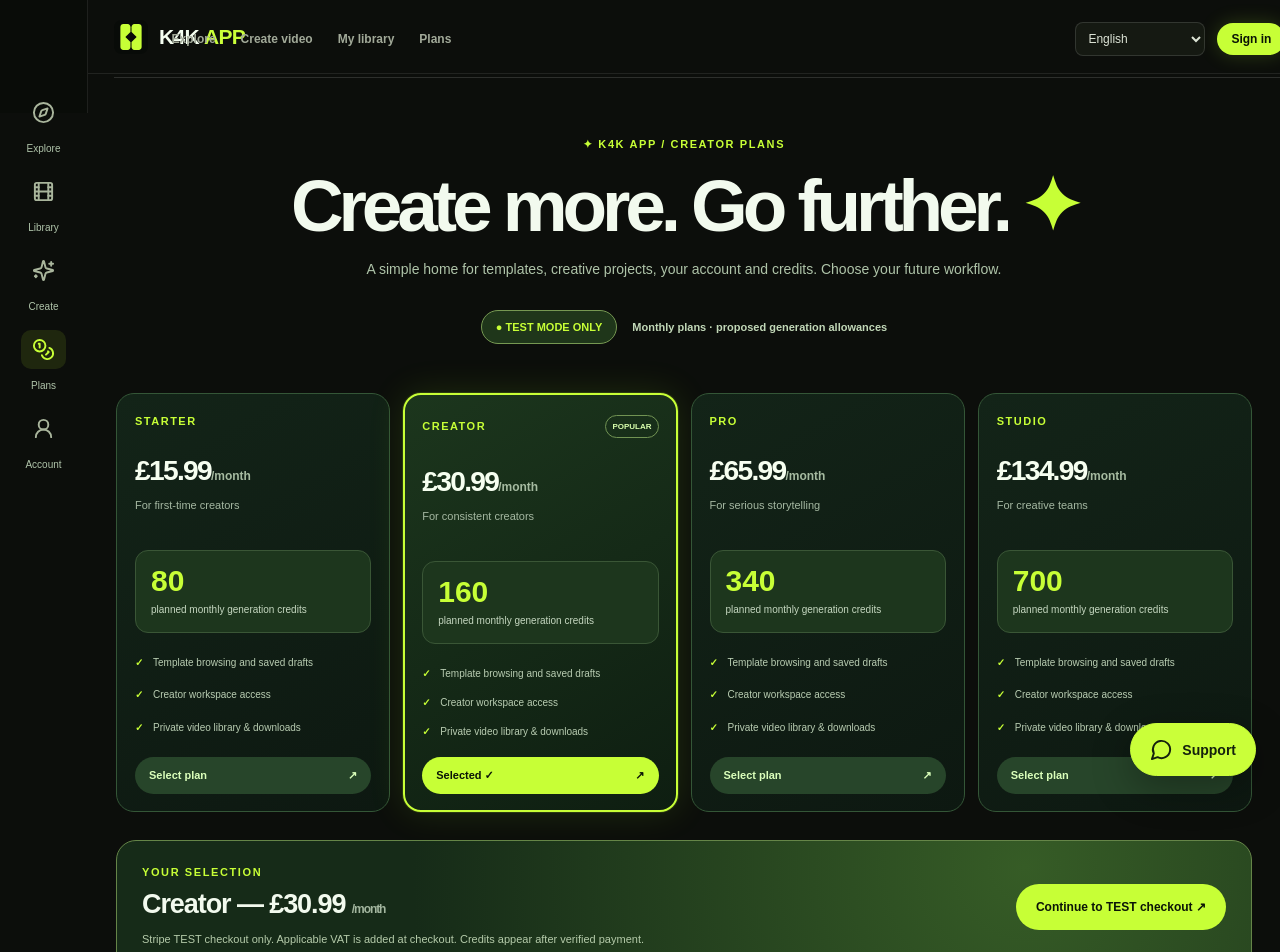
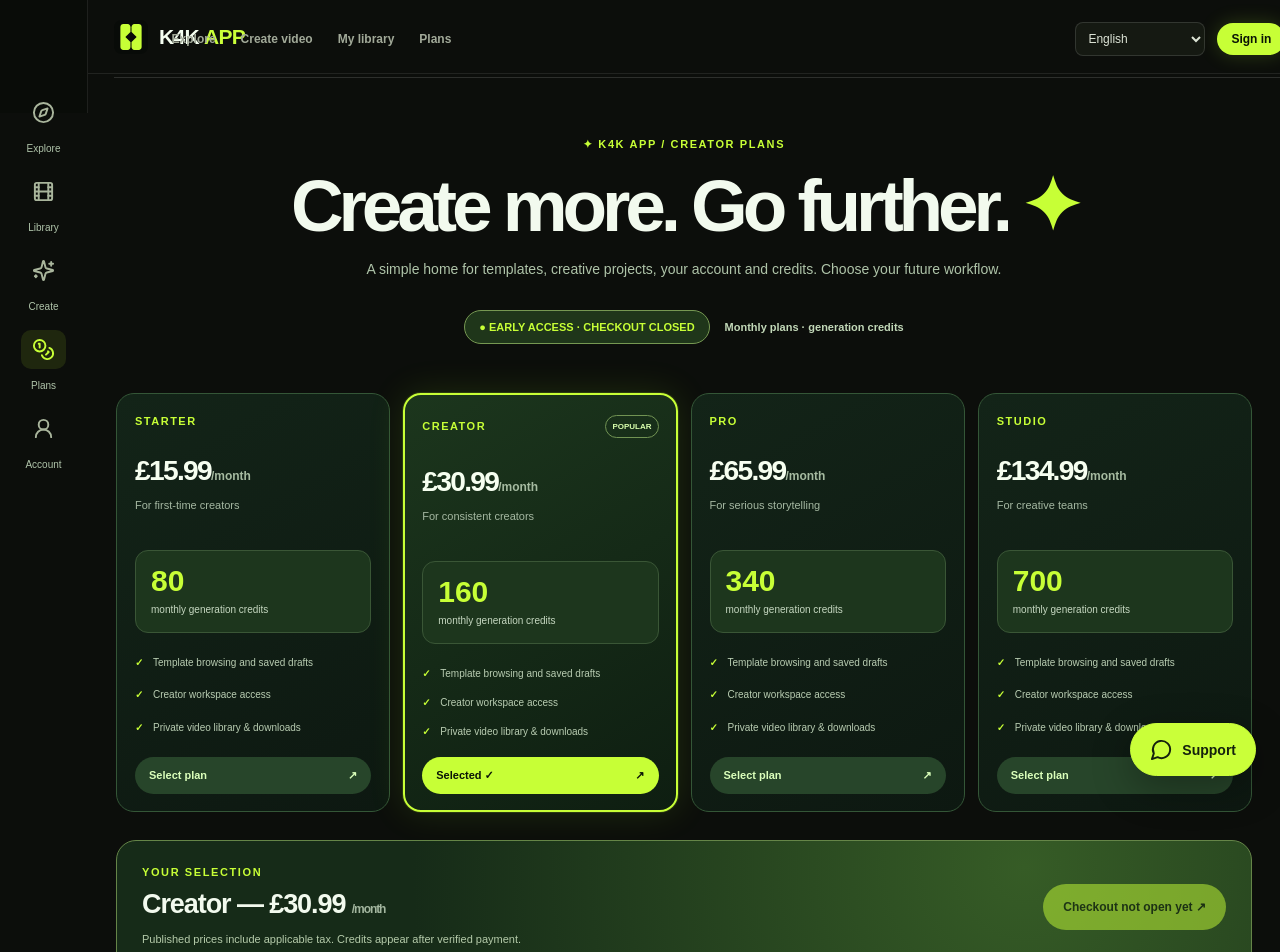
Before and after one commit to kreativestudios4k-lgtm/k4k-academy-v2, a Next.js app: page /k4k-app/credits in a window 1280 px wide. Shown: the top 952 px of the page. Built offline with nearby package versions, Linux system fonts and the light colour scheme; no server answers.

Commit message:
Show tax-inclusive K4K plans and gate checkout by server readiness

```diff
--- a/app/k4k-app/credits/page.js
+++ b/app/k4k-app/credits/page.js
@@ -21,6 +21,10 @@ export default function Credits(){
  const pt=locale==='pt',es=locale==='es';
  const tr=(en,br,spa)=>pt?br:es?spa:en;
  const [selected,setSelected]=useState('creator'),[currency,setCurrency]=useState(null);
+ const [billing,setBilling]=useState(null);
+ useEffect(()=>{let active=true;fetch('/api/billing/readiness',{cache:'no-store'}).then(r=>r.ok?r.json():null).then(data=>{if(active)setBilling(data)}).catch(()=>{});return()=>{active=false}},[]);
+ const checkoutReady=billing?.checkoutReady===true;
+ const live=billing?.mode==='live';
  const [checkoutBusy,setCheckoutBusy]=useState(false),[checkoutError,setCheckoutError]=useState('');
  useEffect(()=>{let active=true;fetch('/api/k4k-region',{cache:'no-store'})
   .then(response=>response.ok?response.json():null)
@@ -31,7 +35,7 @@ export default function Credits(){
  const current=plans.find(plan=>plan.key===selected)||plans[1];
  const amount=plan=>!currency?'—':formatPrice(plan,currency);
  async function startTestCheckout(){
-  if(checkoutBusy)return;
+  if(checkoutBusy||!checkoutReady)return;
   setCheckoutBusy(true);setCheckoutError('');
   try{
    const {data:{session},error:authError}=await createClient().auth.getSession();
@@ -45,38 +49,38 @@ export default function Credits(){
     const reason=result.error||'HTTP_'+response.status;
     const message={
      ALREADY_SUBSCRIBED:'Your account already has an active subscription.',
-     UNAVAILABLE:'Test checkout is not configured. No payment was taken.',
+     UNAVAILABLE:'Checkout is not configured. No payment was taken.',
      LIVE_CHECKOUT_DISABLED:'Live checkout is disabled; no payment was taken.',
      MEMBERSHIP_CHECK_UNAVAILABLE:'We cannot confirm your subscription status right now. No payment was taken.',
-     STRIPE_UNREACHABLE:'Stripe test checkout is temporarily unavailable. No payment was taken.',
+     STRIPE_UNREACHABLE:'Stripe checkout is temporarily unavailable. No payment was taken.',
      INVALID_PLAN:'Selected plan is not configured. No payment was taken.',
      UNAUTHENTICATED:'Your session expired. Please log in again.',
     }[reason];
-    setCheckoutError(message||(reason==='CHECKOUT_FAILED'?'Stripe rejected test checkout ('+(result.stripeCode||result.stripeType||'unknown')+'). No payment was taken.':'Checkout could not be started ('+String(reason).replace(/[^A-Z0-9_]/gi,'').slice(0,48)+'). No payment was taken.'));
+    setCheckoutError(message||(reason==='CHECKOUT_FAILED'?'Stripe rejected checkout ('+(result.stripeCode||result.stripeType||'unknown')+'). No payment was taken.':'Checkout could not be started ('+String(reason).replace(/[^A-Z0-9_]/gi,'').slice(0,48)+'). No payment was taken.'));
     return;
    }
    const target=new URL(result.url);
    if(target.protocol!=='https:'||target.hostname!=='checkout.stripe.com'){setCheckoutError('Unexpected checkout destination. No payment was taken.');return;}
    window.location.assign(target.href);
-  }catch{setCheckoutError('Unable to start Stripe test checkout. No payment was taken.');}
+  }catch{setCheckoutError('Unable to start Stripe checkout. No payment was taken.');}
   finally{setCheckoutBusy(false);}
  }
  return <PreviewShell active="Credits">
   <div className="k4k-pricing-page">
-   <section className="k4k-pricing-hero"><span className="k4k-workspace-eyebrow">✦ K4K APP / CREATOR PLANS</span><h1>{tr('Create more. Go further.','Crie mais. Vá além.','Crea más. Llega más lejos.')}<span>✦</span></h1><p>{tr('A simple home for templates, creative projects, your account and credits. Choose your future workflow.','Templates, projetos criativos, conta e créditos em um só lugar.','Plantillas, proyectos creativos, tu cuenta y tus créditos en un solo lugar.')}</p><div className="k4k-pricing-status"><span>● {tr('TEST MODE ONLY','SOMENTE MODO TESTE','SOLO MODO PRUEBA')}</span><span>{tr('Monthly plans · proposed generation allowances','Planos mensais · créditos de geração propostos','Planes mensuales · créditos de generación propuestos')}</span></div></section>
+   <section className="k4k-pricing-hero"><span className="k4k-workspace-eyebrow">✦ K4K APP / CREATOR PLANS</span><h1>{tr('Create more. Go further.','Crie mais. Vá além.','Crea más. Llega más lejos.')}<span>✦</span></h1><p>{tr('A simple home for templates, creative projects, your account and credits. Choose your future workflow.','Templates, projetos criativos, conta e créditos em um só lugar.','Plantillas, proyectos creativos, tu cuenta y tus créditos en un solo lugar.')}</p><div className="k4k-pricing-status"><span>● {checkoutReady?(live?tr('EARLY ACCESS','ACESSO ANTECIPADO','ACCESO ANTICIPADO'):tr('TEST MODE ONLY','SOMENTE MODO TESTE','SOLO MODO PRUEBA')):tr('EARLY ACCESS · CHECKOUT CLOSED','ACESSO ANTECIPADO · PAGAMENTO FECHADO','ACCESO ANTICIPADO · PAGO CERRADO')}</span><span>{tr('Monthly plans · generation credits','Planos mensais · créditos de geração','Planes mensuales · créditos de generación')}</span></div></section>
    <div className="k4k-pricing-grid" role="group" aria-label="Choose a monthly plan">{plans.map(plan=><button type="button" key={plan.key} onClick={()=>{setSelected(plan.key);setCheckoutError('')}} className={'k4k-pricing-plan'+(plan.key===selected?' selected':'')} aria-pressed={plan.key===selected}>
     <div className="k4k-pricing-plan-top"><span>{plan.name.toUpperCase()}</span>{plan.key==='creator'&&<strong>{tr('POPULAR','POPULAR','POPULAR')}</strong>}</div>
     <div className="k4k-pricing-price">{amount(plan)}<small>/{tr('month','mês','mes')}</small></div>
     <p>{plan.description}</p>
-    <div className="k4k-pricing-credits"><strong>{plan.credits}</strong><span>{tr('planned monthly generation credits','créditos mensais previstos','créditos mensuales previstos')}</span></div>
+    <div className="k4k-pricing-credits"><strong>{plan.credits}</strong><span>{tr('monthly generation credits','créditos mensais de geração','créditos mensuales de generación')}</span></div>
     <ul><li>{tr('Template browsing and saved drafts','Templates e rascunhos','Plantillas y borradores')}</li><li>{tr('Creator workspace access','Acesso ao estúdio','Acceso al estudio')}</li><li>{tr('Private video library & downloads','Biblioteca privada e downloads','Biblioteca privada y descargas')}</li></ul>
     <span className="k4k-pricing-select">{plan.key===selected?tr('Selected ✓','Selecionado ✓','Seleccionado ✓'):tr('Select plan','Escolher plano','Elegir plan')} <span aria-hidden="true">↗</span></span>
    </button>)}</div>
-   <section className="k4k-pricing-checkout"><div><span className="k4k-workspace-eyebrow">{tr('YOUR SELECTION','SUA ESCOLHA','TU SELECCIÓN')}</span><h2>{current.name} — {amount(current)} <small>/{tr('month','mês','mes')}</small></h2><p>{tr('Stripe TEST checkout only. Applicable VAT is added at checkout. Credits appear after verified payment.','Checkout Stripe somente em modo de teste. Os créditos só serão liberados após a validação do webhook e do extrato.','Checkout de Stripe solo en modo de prueba. Los créditos dependen de validar el webhook y el registro.')}</p></div><button type="button" disabled={!currency||checkoutBusy} onClick={startTestCheckout}>{checkoutBusy?'Opening…':tr('Continue to TEST checkout','Continuar para checkout de TESTE','Continuar a checkout de PRUEBA')} ↗</button></section>
+   <section className="k4k-pricing-checkout"><div><span className="k4k-workspace-eyebrow">{tr('YOUR SELECTION','SUA ESCOLHA','TU SELECCIÓN')}</span><h2>{current.name} — {amount(current)} <small>/{tr('month','mês','mes')}</small></h2><p>{tr('Published prices include applicable tax. Credits appear after verified payment.','Os preços publicados incluem os impostos aplicáveis. Os créditos são liberados após a confirmação do pagamento.','Los precios publicados incluyen los impuestos aplicables. Los créditos se acreditan tras confirmar el pago.')}</p></div><button type="button" disabled={!currency||checkoutBusy||!checkoutReady} onClick={startTestCheckout}>{checkoutBusy?'Opening…':!checkoutReady?tr('Checkout not open yet','Pagamento ainda não disponível','Pago aún no disponible'):live?tr('Continue to secure checkout','Continuar para pagamento seguro','Continuar al pago seguro'):tr('Continue to TEST checkout','Continuar para checkout de TESTE','Continuar a checkout de PRUEBA')} ↗</button></section>
    {checkoutError&&<p className="k4k-pricing-error" role="alert">{checkoutError}</p>}
    <CreditProposal currency={currency}/>
    <div className="k4k-pricing-links"><Link href="/k4k-app/register">{tr('New creator? Create an account','Novo criador? Criar conta','¿Nuevo creador? Crear cuenta')}</Link><Link href="/login?next=%2Fk4k-app%2Fcredits">{tr('Already registered? Sign in','Já tem conta? Entrar','¿Tienes cuenta? Entrar')}</Link><Link href="/k4k-app/creator">{tr('Back to studio','Voltar ao estúdio','Volver al estudio')}</Link></div>
-   <section className="k4k-pricing-note"><h2>{tr('Before you choose a plan','Antes de escolher um plano','Antes de elegir un plan')}</h2><p>{tr('AI generation is currently disabled. Credits per video will depend on validated provider rates, model, duration and resolution. Test checkout does not activate a paid service. Existing Academy subscriptions remain unchanged.','A geração de IA está desativada. O custo por vídeo dependerá do provedor, modelo, duração e resolução. O checkout de teste não ativa um serviço pago. Assinaturas atuais da Academy são preservadas.','La generación de IA está desactivada. El costo por vídeo depende del proveedor, modelo, duración y resolución. El checkout de prueba no activa un servicio pagado. Las suscripciones de Academy no cambian.')}</p><Link href="/k4k-app/support">{tr('Questions? Contact K4K support ↗','Dúvidas? Fale com o suporte ↗','¿Dudas? Contacta con soporte ↗')}</Link></section>
+   <section className="k4k-pricing-note"><h2>{tr('Before you choose a plan','Antes de escolher um plano','Antes de elegir un plan')}</h2><p>{tr('Credits per video depend on model, duration and resolution. Early access is limited to available places. Test checkout does not activate a paid service. Existing Academy subscriptions remain unchanged.','O custo por vídeo depende do modelo, duração e resolução. O acesso antecipado depende da disponibilidade de vagas. O checkout de teste não ativa um serviço pago. Assinaturas atuais da Academy são preservadas.','El costo por vídeo depende del modelo, duración y resolución. El acceso anticipado está sujeto a plazas disponibles. El checkout de prueba no activa un servicio pagado. Las suscripciones de Academy no cambian.')}</p><Link href="/k4k-app/support">{tr('Questions? Contact K4K support ↗','Dúvidas? Fale com o suporte ↗','¿Dudas? Contacta con soporte ↗')}</Link></section>
   </div>
  </PreviewShell>;
 }
```
Also changed, not shown: 1 other file (tests, documents, lock files or other folders).
